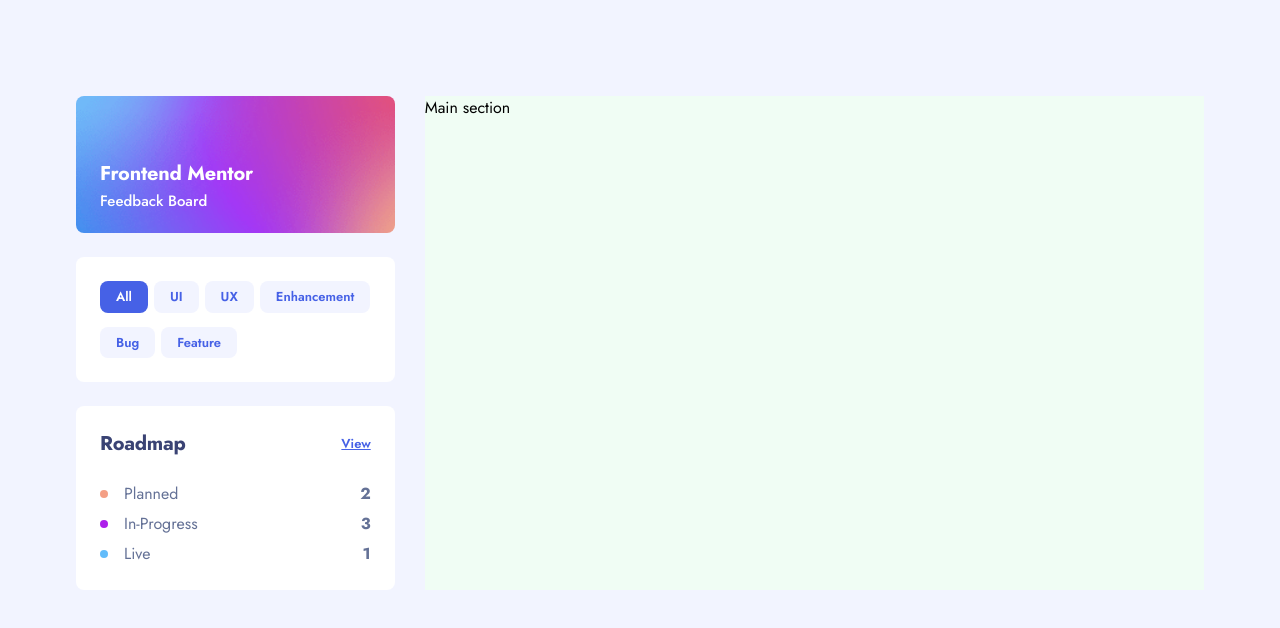
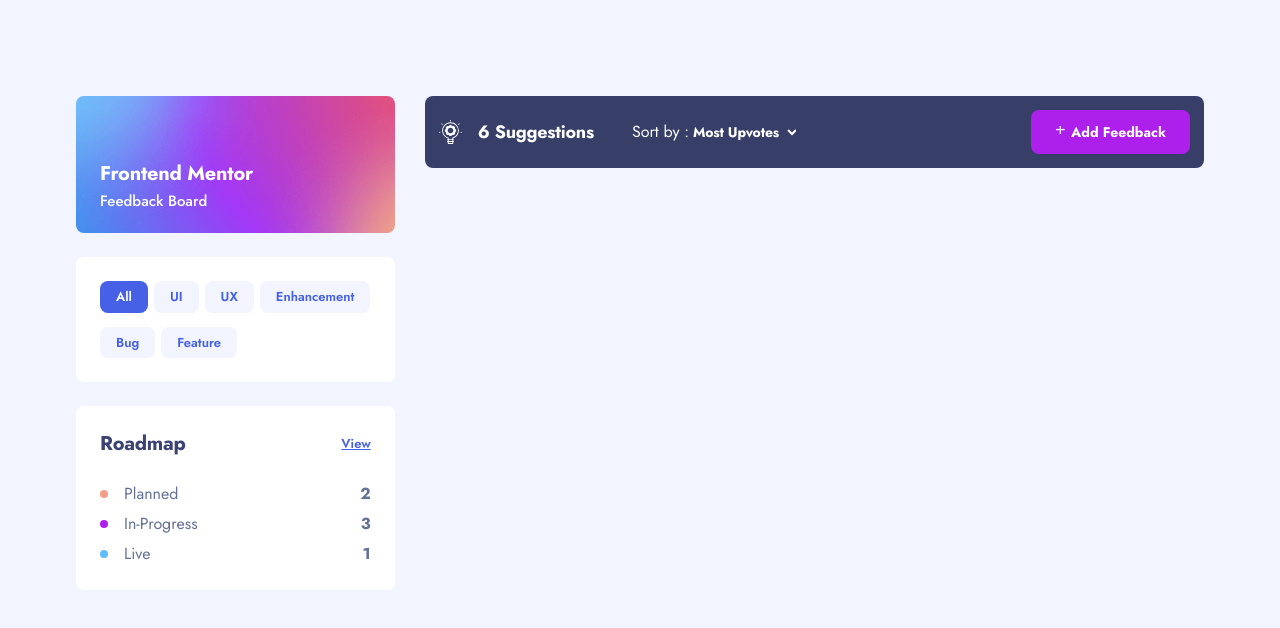
Before and after one commit to sandip-sadhukhan/product-feedback-app, a React (Vite) app in the folder frontend/: page / in a window 1280 px wide. Shown: the top 628 px of the page. Built offline with nearby package versions, Linux system fonts and the light colour scheme.

Commit message:
section-header part 1

```diff
--- /dev/null
+++ b/frontend/src/components/common/button.jsx
@@ -0,0 +1,14 @@
+import React from 'react'
+
+const Button = (props) => {
+
+  const {children} = props;
+
+  return (
+    <button className='flex gap-x-1 items-center justify-center bg-purple text-white font-bold text-sm py-3 px-6 rounded-lg cursor-pointer hover:bg-[#C75AF6]'>
+      {children}
+    </button>
+  )
+}
+
+export default Button
--- /dev/null
+++ b/frontend/src/components/suggestions/suggestions-header.jsx
@@ -0,0 +1,34 @@
+import React from 'react'
+import Button from '../common/button'
+
+const SuggestionsHeader = () => {
+  return (
+    <div className='w-full p-3.5 bg-darkest-blue text-white rounded-lg'>
+      <div className="flex items-center justify-between">
+        <div className="flex items-center gap-x-[38px]">
+          {/* Logo & heading */}
+          <div className="flex items-center gap-x-4">
+            <img src="/public/assets/suggestions/icon-suggestions.svg" alt="Suggestion icon" />
+            <h3 className="text-white">6 Suggestions</h3>
+          </div>
+
+          <div className='flex items-center gap-x-1'>
+            <span>Sort by :</span>
+            <div className='flex items-center gap-x-2'>
+              <h4 className='text-white'>Most Upvotes</h4>
+              <img src="/public/assets/suggestions/arrow-down-white.svg" alt="arrow down" />
+            </div>
+          </div>
+        </div>
+
+        {/* <button className='flex items-center gap-2'><img src="/public/assets/shared/icon-plus.svg" alt="Plus icon" /> Add Feedback</button> */}
+        <Button>
+          <img src="/public/assets/shared/icon-plus.svg" alt="Plus icon" width={12} />
+          Add Feedback
+        </Button>
+      </div>
+    </div>
+  )
+}
+
+export default SuggestionsHeader
--- a/frontend/src/components/suggestions/tag.jsx
+++ b/frontend/src/components/suggestions/tag.jsx
@@ -4,7 +4,7 @@
 const Tag = ({ name, isActive = false }) => {
   return (
     <div
-      className={cn("text-[13px] py-1.5 px-4 rounded-lg font-semibold", {
+      className={cn("text-[13px] py-1.5 px-4 rounded-lg font-semibold cursor-pointer", {
         "text-dark-blue bg-light-blue": !isActive,
         "text-white bg-dark-blue": isActive,
       })}
--- a/frontend/src/pages/suggestions-page.jsx
+++ b/frontend/src/pages/suggestions-page.jsx
@@ -1,20 +1,21 @@
 import ColorBox from "../components/suggestions/color-box"
 import RoadMapBox from "../components/suggestions/roadmap-box"
+import SuggestionsHeader from "../components/suggestions/suggestions-header"
 import TagsBox from "../components/suggestions/tags-box"
 
 const SuggestionsPage = () => {
   return (
     <div className="bg-light-blue min-h-screen">
       <div className="container max-w-6xl mx-auto px-3">
-        <div className="flex flex-col py-24 md:gap-x-[30px] md:flex-row">
+        <div className="flex flex-col py-24 items-start md:gap-x-[30px] md:flex-row">
           <aside className="min-w-[255px] flex flex-col space-y-6">
             <ColorBox />
             <TagsBox />
             <RoadMapBox />
           </aside>
 
-          <main className="bg-green-50 w-full">
-            Main section
+          <main className="w-full flex flex-col gap-y-6">
+            <SuggestionsHeader />
           </main>
         </div>
       </div>
```
Also changed, not shown: frontend/public/assets/suggestions/arrow-down-white.svg (added).
